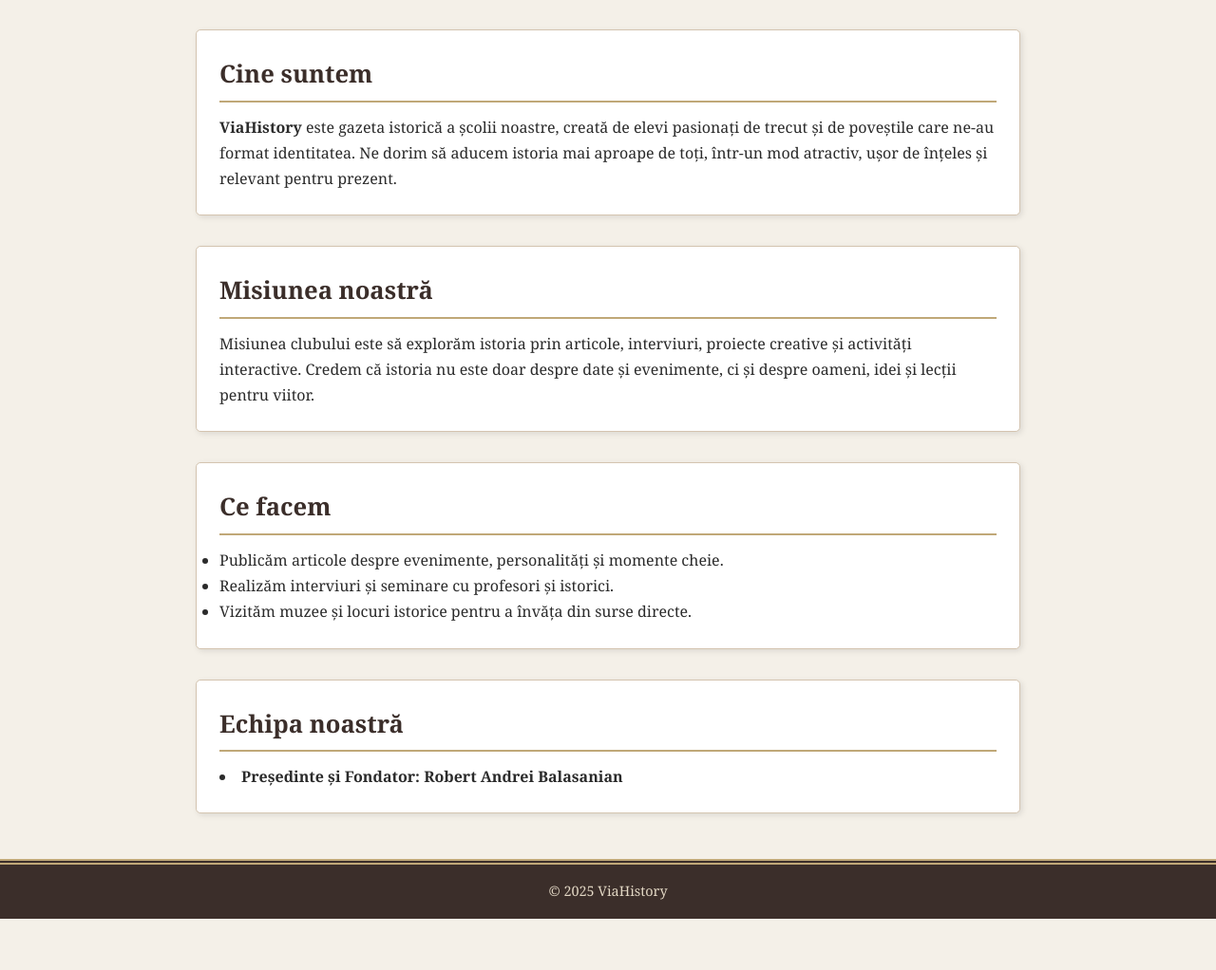
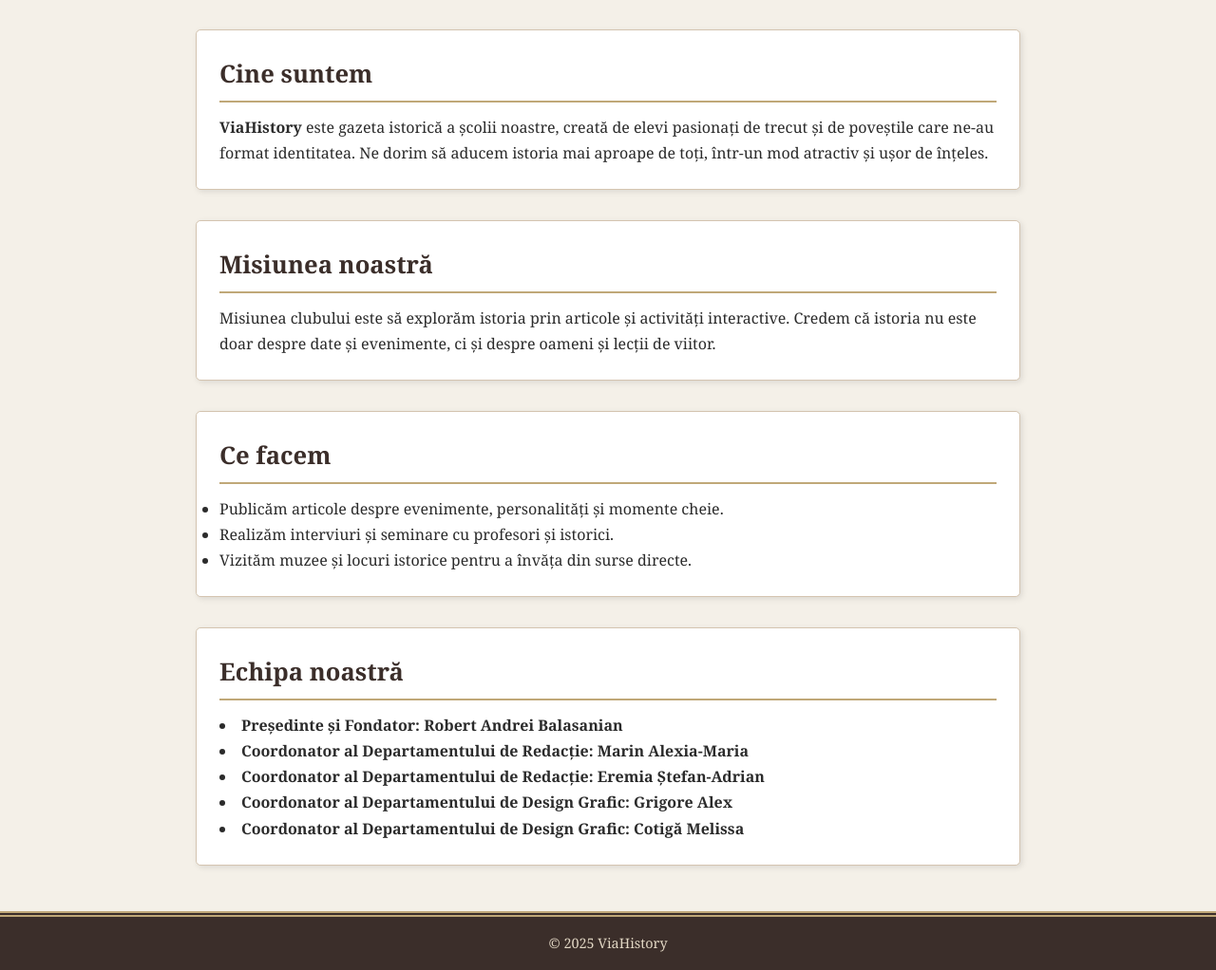
Before and after one commit to ViaHistory/ViaHistory, a plain HTML site: page aboutus.html in a window 1280 px wide. Shown: the part 240-1262 px from the top of the page at 95% size. Before the commit the page ends 1208 px from the top, so only its background shows below. Drawn offline with Linux system fonts and the light colour scheme.

Commit message:
Update aboutus.html

```diff
--- a/aboutus.html
+++ b/aboutus.html
@@ -25,16 +25,14 @@
       <p>
         <strong>ViaHistory</strong> este gazeta istorică a școlii noastre, creată de elevi pasionați de trecut și
         de poveștile care ne-au format identitatea. Ne dorim să aducem istoria mai aproape de toți, într-un mod
-        atractiv, ușor de înțeles și relevant pentru prezent.
+        atractiv și ușor de înțeles.
       </p>
     </article>
 
     <article>
       <h2>Misiunea noastră</h2>
       <p>
-        Misiunea clubului este să explorăm istoria prin articole, interviuri, proiecte creative și activități
-        interactive. Credem că istoria nu este doar despre date și evenimente, ci și despre oameni, idei și
-        lecții pentru viitor.
+        Misiunea clubului este să explorăm istoria prin articole și activități interactive. Credem că istoria nu este doar despre date și evenimente, ci și despre oameni și lecții de viitor.
       </p>
     </article>
 
@@ -51,6 +49,10 @@
       <h2>Echipa noastră</h2>
       <p>
        <li><b>Președinte și Fondator: Robert Andrei Balasanian</b></li>
+       <li><b>Coordonator al Departamentului de Redacție: Marin Alexia-Maria</b></li>
+       <li><b>Coordonator al Departamentului de Redacție: Eremia Ștefan-Adrian</b></li>
+       <li><b>Coordonator al Departamentului de Design Grafic: Grigore Alex</b></li>
+       <li><b>Coordonator al Departamentului de Design Grafic: Cotigă Melissa</b></li>
       </p>
     </article>
   </main>
```
